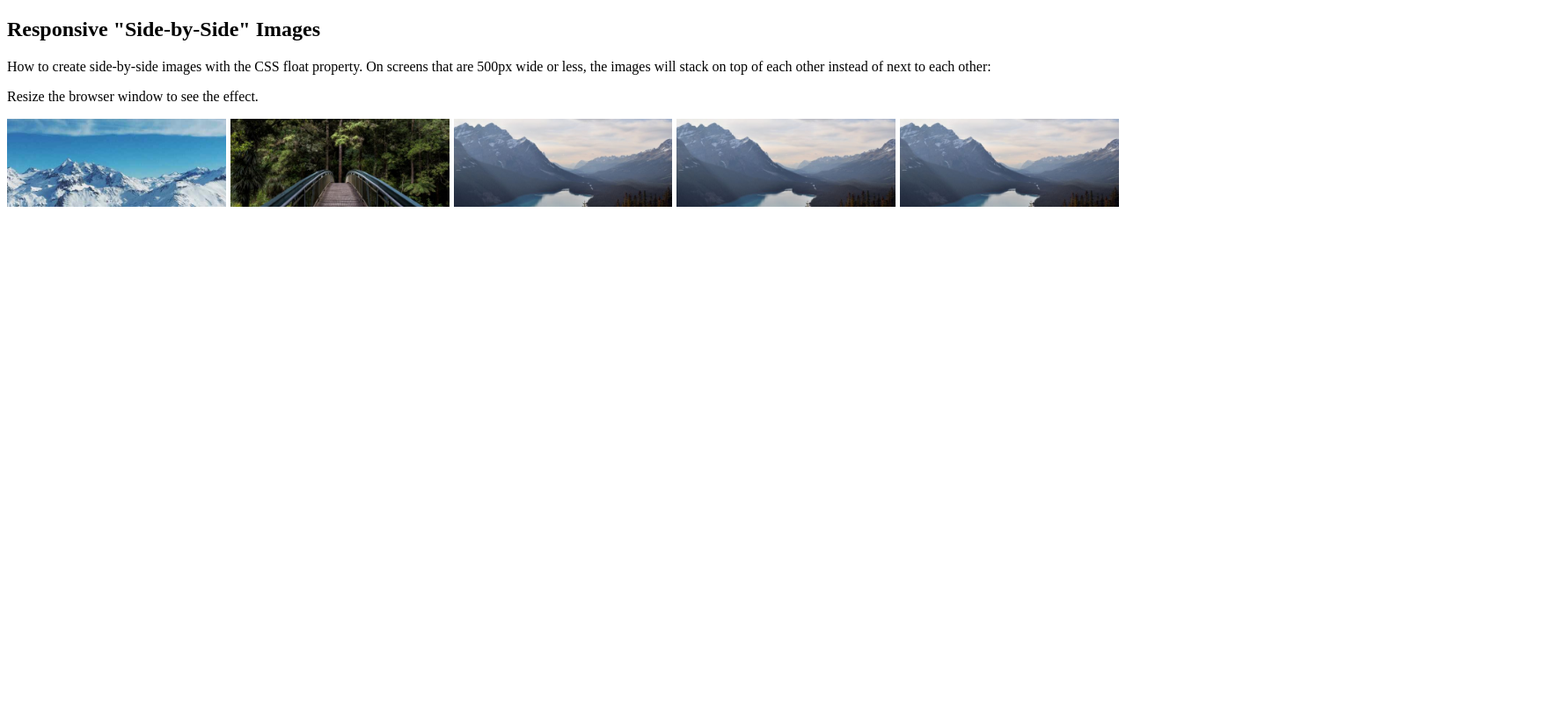
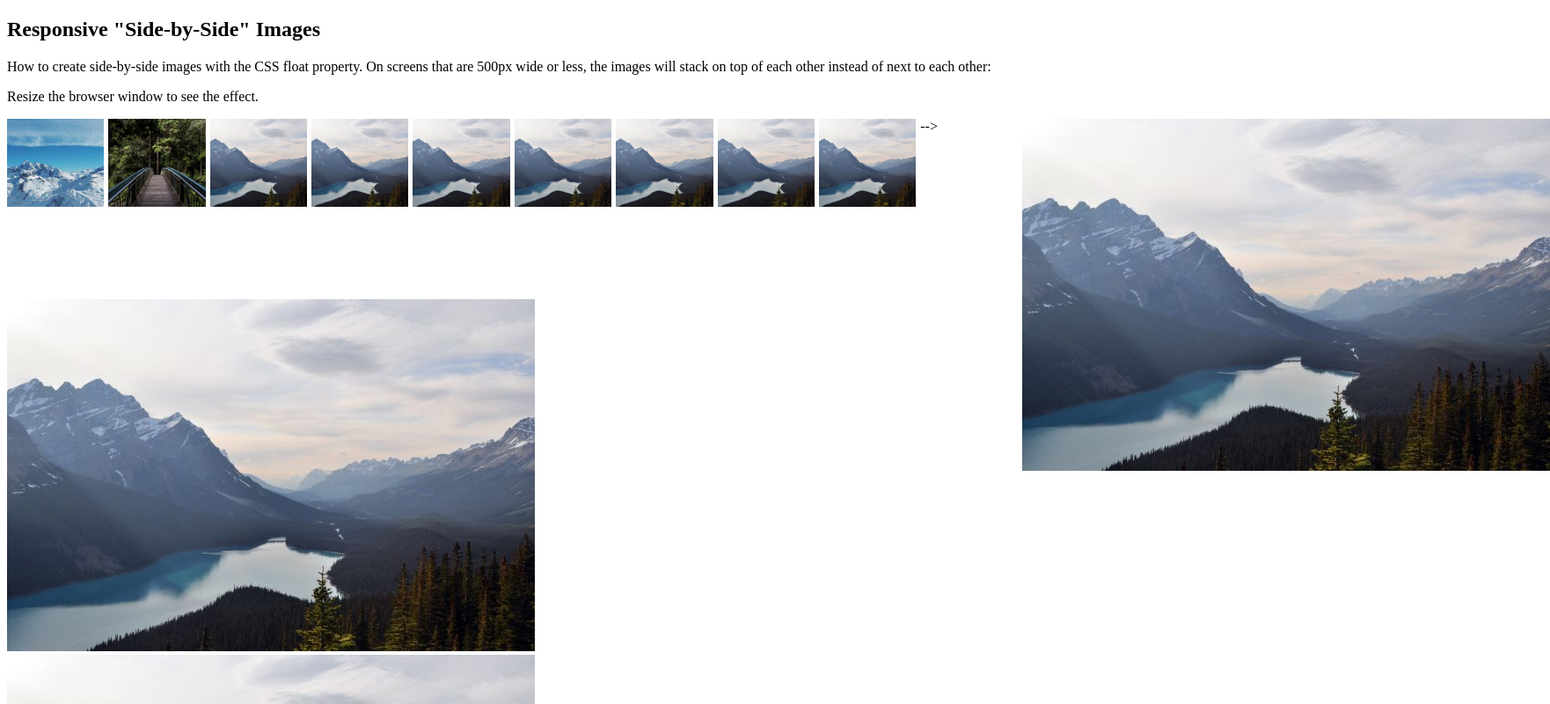
Before and after one commit to varungupte/varungupte.github.io, a plain HTML site: page index.html in a window 1280 px wide. Shown: the top 800 px of the page at 88% size, 1762 px wide, since content can reach past the window. Drawn offline with Linux system fonts and the light colour scheme.

Commit message:
Update index.html

```diff
--- a/index.html
+++ b/index.html
@@ -43,6 +43,38 @@
     <!-- 5 -->
     <img src="img_mountains.jpg" alt="Mountains" >
   </div>
+    <div >
+    <!-- 4 -->
+    <img src="img_mountains.jpg" alt="Mountains" >
+  </div>
+  <div >
+    <!-- 5 -->
+    <img src="img_mountains.jpg" alt="Mountains" >
+  </div>
+    <div >
+    <!-- 4
+<div >
+    <!-- 4 -->
+    <img src="img_mountains.jpg" alt="Mountains" >
+  </div>
+  <div >
+    <!-- 5 -->
+    <img src="img_mountains.jpg" alt="Mountains" >
+  </div>-->
+    <img src="img_mountains.jpg" alt="Mountains" >
+  </div>
+  <div >
+    <!-- 5 -->
+    <img src="img_mountains.jpg" alt="Mountains" >
+  </div>
+    <div >
+    <!-- 4 -->
+    <img src="img_mountains.jpg" alt="Mountains" >
+  </div>
+  <div >
+    <!-- 5 -->
+    <img src="img_mountains.jpg" alt="Mountains" >
+  </div>
 </div>
 
 </body>
```
